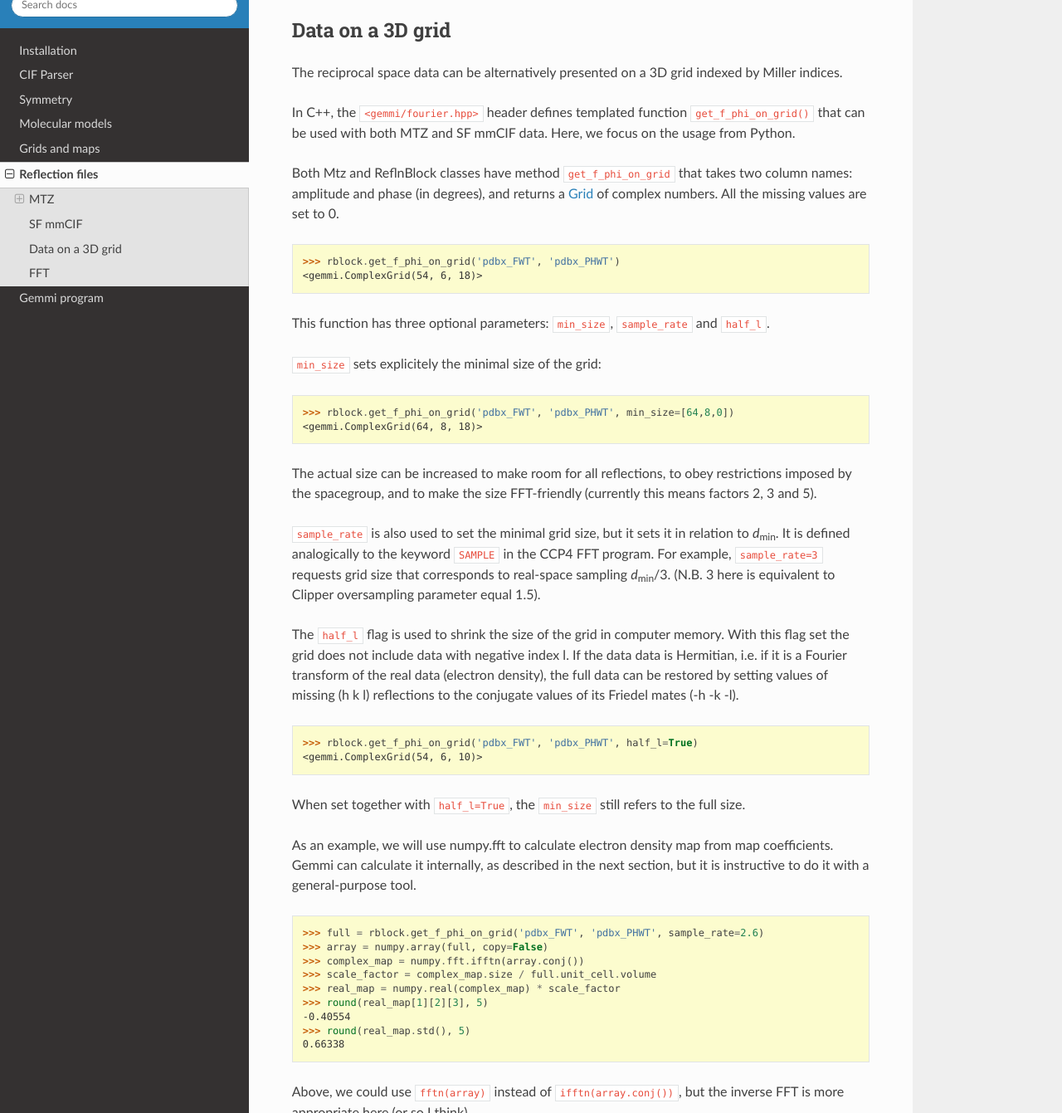
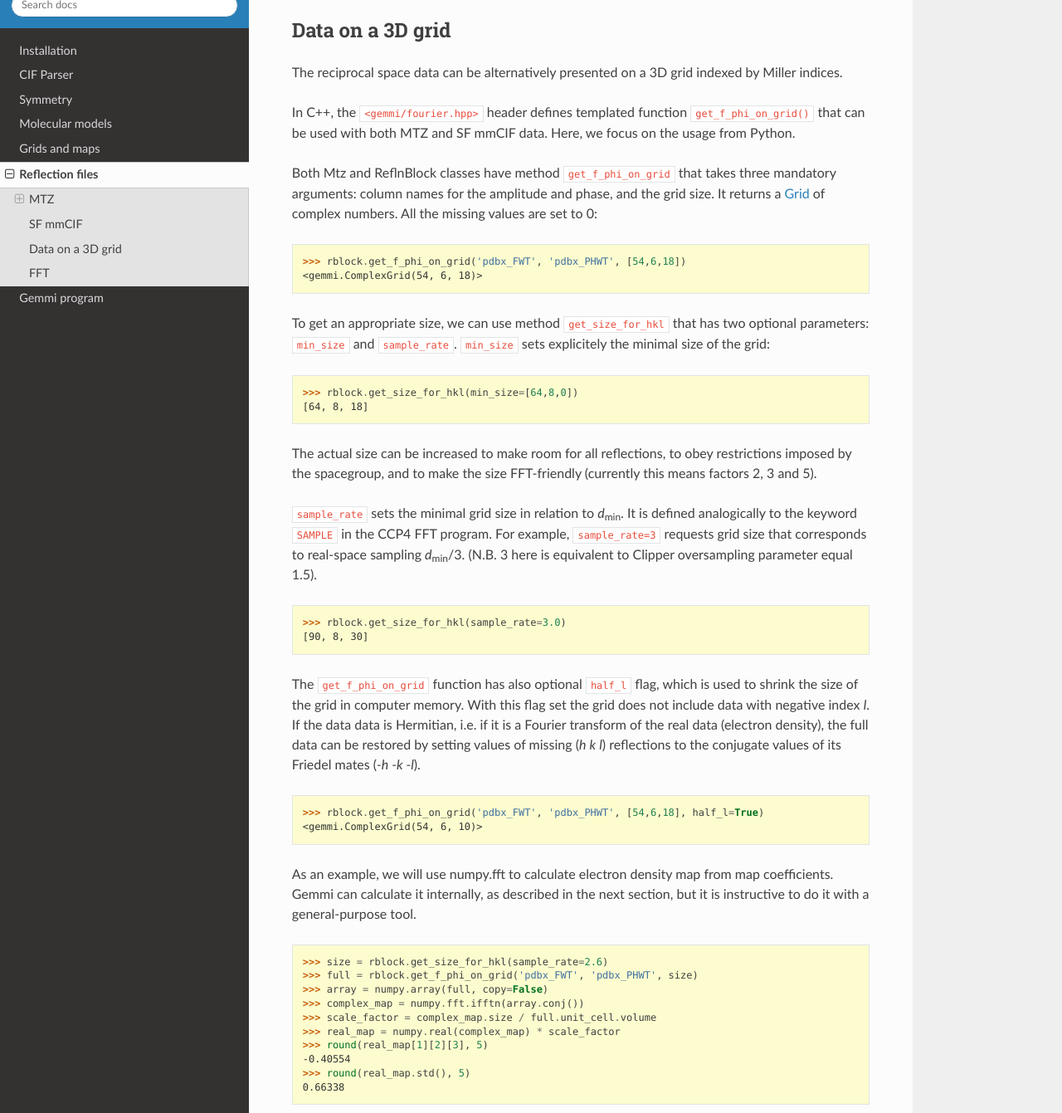
Before and after one commit to project-gemmi/gemmi, a Sphinx documentation site: the page built from docs/hkl.rst, in a window 1280 px wide and 1400 px high, scrolled down 9628 px, cut to the strip 59-1400 px from the top of the window. Shown: the whole strip at 83% size. Built offline with Sphinx 7.4.7 and the Read the Docs theme 2.0.0, drawn with Linux system fonts in a browser that asks for light colours; some of the changed text lies outside the part shown.

Commit message:
work in progress: more flexible get_f_phi_on_grid()

```diff
--- a/docs/hkl.rst
+++ b/docs/hkl.rst
@@ -510,50 +510,52 @@ In C++, the ``<gemmi/fourier.hpp>`` header defines templated function
 Here, we focus on the usage from Python.
 
 Both Mtz and ReflnBlock classes have method ``get_f_phi_on_grid``
-that takes two column names: amplitude and phase (in degrees),
-and returns a :ref:`Grid <grid>` of complex numbers.
-All the missing values are set to 0.
+that takes three mandatory arguments: column names for the amplitude and phase,
+and the grid size.
+It returns a :ref:`Grid <grid>` of complex numbers.
+All the missing values are set to 0:
 
 .. doctest::
 
-  >>> rblock.get_f_phi_on_grid('pdbx_FWT', 'pdbx_PHWT')
+  >>> rblock.get_f_phi_on_grid('pdbx_FWT', 'pdbx_PHWT', [54,6,18])
   <gemmi.ComplexGrid(54, 6, 18)>
 
-This function has three optional parameters: ``min_size``, ``sample_rate``
-and ``half_l``.
-
+To get an appropriate size, we can use method ``get_size_for_hkl``
+that has two optional parameters: ``min_size`` and ``sample_rate``.
 ``min_size`` sets explicitely the minimal size of the grid:
 
 .. doctest::
 
-  >>> rblock.get_f_phi_on_grid('pdbx_FWT', 'pdbx_PHWT', min_size=[64,8,0])
-  <gemmi.ComplexGrid(64, 8, 18)>
+  >>> rblock.get_size_for_hkl(min_size=[64,8,0])
+  [64, 8, 18]
 
 The actual size can be increased to make room for all reflections,
 to obey restrictions imposed by the spacegroup, and to make the size
 FFT-friendly (currently this means factors 2, 3 and 5).
 
-``sample_rate`` is also used to set the minimal grid size,
-but it sets it in relation to *d*:sub:`min`.
+``sample_rate`` sets the minimal grid size in relation to *d*:sub:`min`.
 It is defined analogically to the keyword ``SAMPLE`` in the CCP4 FFT program.
 For example, ``sample_rate=3`` requests grid size that corresponds
 to real-space sampling *d*:sub:`min`/3.
 (N.B. 3 here is equivalent to Clipper oversampling parameter equal 1.5).
 
-The ``half_l`` flag is used to shrink the size of the grid in computer memory.
-With this flag set the grid does not include data with negative index l.
+.. doctest::
+
+  >>> rblock.get_size_for_hkl(sample_rate=3.0)
+  [90, 8, 30]
+
+The ``get_f_phi_on_grid`` function has also optional ``half_l`` flag,
+which is used to shrink the size of the grid in computer memory.
+With this flag set the grid does not include data with negative index *l*.
 If the data data is Hermitian, i.e. if it is a Fourier transform of
 the real data (electron density), the full data can be restored by setting
-values of missing (h k l) reflections to the conjugate values of its
-Friedel mates (-h -k -l).
+values of missing (*h* *k* *l*) reflections to the conjugate values of its
+Friedel mates (*-h* *-k* *-l*).
 
 .. doctest::
 
-  >>> rblock.get_f_phi_on_grid('pdbx_FWT', 'pdbx_PHWT', half_l=True)
+  >>> rblock.get_f_phi_on_grid('pdbx_FWT', 'pdbx_PHWT', [54,6,18], half_l=True)
   <gemmi.ComplexGrid(54, 6, 10)>
-
-When set together with ``half_l=True``, the ``min_size`` still refers
-to the full size.
 
 As an example, we will use numpy.fft to calculate electron density map
 from map coefficients. Gemmi can calculate it internally, as described
@@ -563,7 +565,8 @@ tool.
 .. doctest::
   :skipif: numpy is None
 
-  >>> full = rblock.get_f_phi_on_grid('pdbx_FWT', 'pdbx_PHWT', sample_rate=2.6)
+  >>> size = rblock.get_size_for_hkl(sample_rate=2.6)
+  >>> full = rblock.get_f_phi_on_grid('pdbx_FWT', 'pdbx_PHWT', size)
   >>> array = numpy.array(full, copy=False)
   >>> complex_map = numpy.fft.ifftn(array.conj())
   >>> scale_factor = complex_map.size / full.unit_cell.volume
@@ -582,7 +585,7 @@ using complex-to-real FFT on a half of the data:
 .. doctest::
   :skipif: numpy is None
 
-  >>> half = rblock.get_f_phi_on_grid('pdbx_FWT', 'pdbx_PHWT', half_l=True, sample_rate=2.6)
+  >>> half = rblock.get_f_phi_on_grid('pdbx_FWT', 'pdbx_PHWT', size, half_l=True)
   >>> array = numpy.array(half, copy=False)
   >>> real_map = numpy.fft.irfftn(array.conj()) * scale_factor
   >>> round(real_map[1][2][3], 5)
--- a/docs/sf2map-help.txt
+++ b/docs/sf2map-help.txt
@@ -22,5 +22,7 @@ Options:
   -p COLUMN            Phase column (MTZ label or mmCIF tag).
   -g, --grid=NX,NY,NZ  Grid size (user-specified minimum).
   -s, --sample=NUMBER  Set spacing to d_min/NUMBER (3 is usual).
+  --zyx                Output axes Z Y X as fast, medium, slow (default is X Y
+                       Z).
   -G                   Print size of the grid that would be used and exit.
   --normalize          Scale the map to standard deviation 1 and mean 0.
```
Also changed, not shown: 7 other files.
